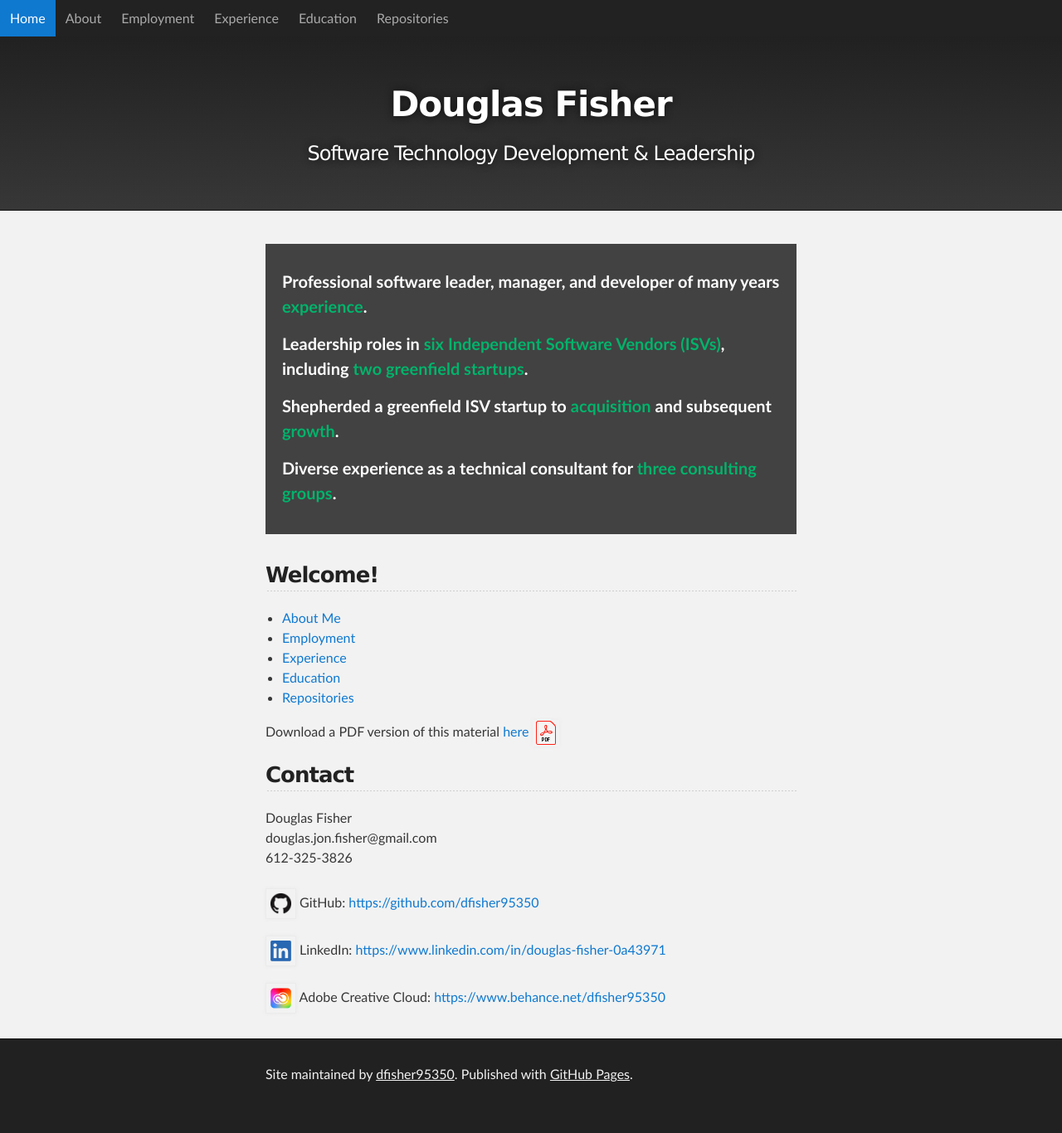
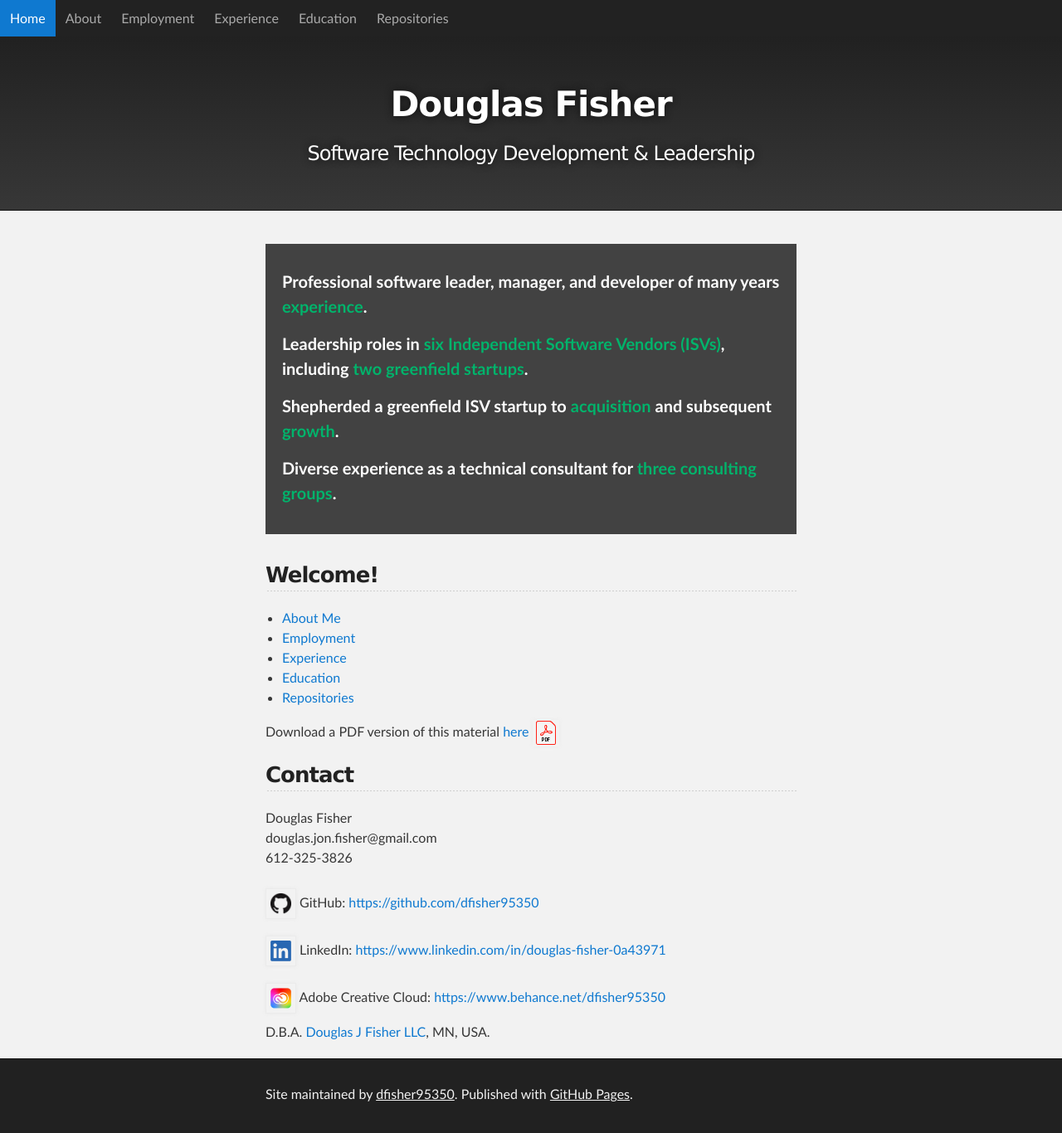
Before and after one commit to dfisher95350/dfisher95350.github.io, a Jekyll site: the page built from index.html, in a window 1280 px wide. Shown: the whole page at 83% size. Built offline with Jekyll 4.4.1, drawn with Linux system fonts in a browser that asks for light colours; before the commit the page ends 1342 px from its top, so only the background shows below that.

Commit message:
Added LLC footnote.

```diff
--- a/index.html
+++ b/index.html
@@ -50,3 +50,5 @@ layout: default
     <img style="display: inline; vertical-align: middle;" src="./img/AdobeCCLogo-25x25.png"/> Adobe Creative Cloud: <a href="https://www.behance.net/dfisher95350">https://www.behance.net/dfisher95350</a>
   </li>
 </ul>
+
+D.B.A. <a href="https://mblsportal.sos.state.mn.us/Business/SearchDetails?filingGuid=fc8671b3-91d4-e011-a886-001ec94ffe7f">Douglas J Fisher LLC</a>, MN, USA.
```
